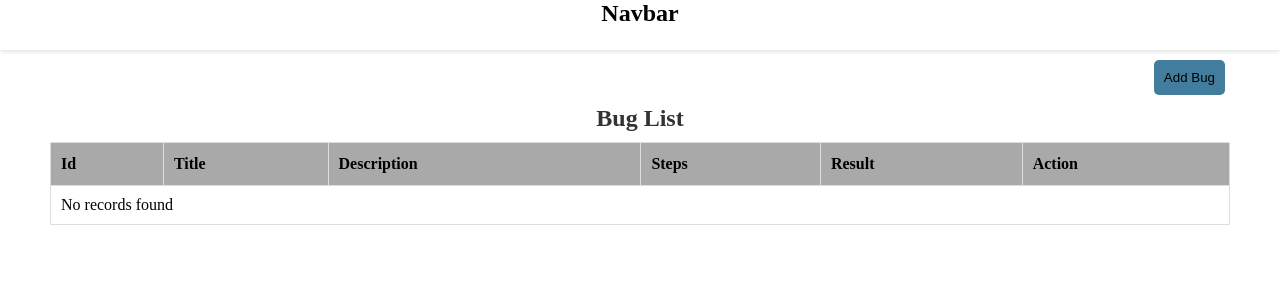
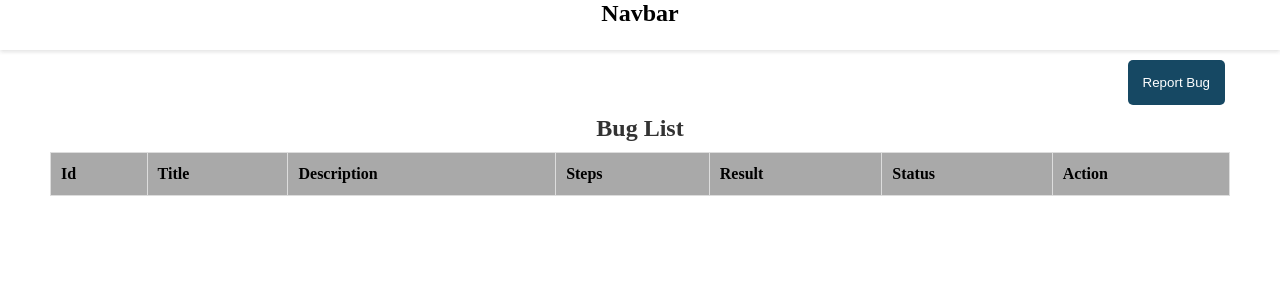
Before and after one commit to roshni73/Bug-tracker, a React (Vite) app: page /buglist in a window 1280 px wide. Shown: the top 300 px of the page. Built offline with nearby package versions, Linux system fonts and the light colour scheme.

Commit message:
Update Buglist

```diff
--- a/src/Views/Button/Button.jsx
+++ b/src/Views/Button/Button.jsx
@@ -1,25 +1,14 @@
 
 import React from 'react';
-import Modal from '../Modal/Modal.jsx';
 import './Button.css';
 
-import { useState } from 'react';
+function Button(props){
+    const { className, title, onClick } = props;
 
-function Button( {setData}) {
-    const [isOpen, setIsOpen] = useState(false);
-
-    const togglePopup = () => {
-        setIsOpen(!isOpen);
-    };
-
-    return (
-        <div>
-            <div className="btn">
-                <button onClick={togglePopup}>Add Bug </button>
-            </div>
-            <Modal isOpen={isOpen} closeModal={togglePopup} setData={setData}/>
-        </div>
+    return(
+        <button className={className} onClick={onClick} title={title}>
+            {title}
+        </button>
     );
 }
-
 export default Button;
--- a/src/Views/Button/button.css
+++ b/src/Views/Button/button.css
@@ -21,21 +21,3 @@ button:hover {
     border-radius: 5px;
     border: 1px solid #ddd;
 }
-.btn{
-    display:flex;
-    justify-content:end;
-
-}
-.btn button{
-    background-color: #427D9D;
-    margin-top:10px;
-    padding:10px;
-}
-.popup-inner{
-    width: 100%;
-    max-width: 500px;
-    padding: 20px;
-    border-radius: 5px;
-    background-color: #fff;
-    box-shadow: 0 0 10px rgba(0,0,0,0.1);
-}
--- a/src/Views/InputForm/InputForm.css
+++ b/src/Views/InputForm/InputForm.css
@@ -17,7 +17,7 @@ input[type="text"], textarea {
 }
 
 input[type="submit"] {
-    background-color:#164863;;
+    background-color:#164863;
     color: white;
     padding: 10px 20px;
     border: none;
--- a/src/Views/InputForm/InputForm.jsx
+++ b/src/Views/InputForm/InputForm.jsx
@@ -1,17 +1,24 @@
 import './InputForm.css';
 import React, { useState } from "react";
 
-function InputForm({setData}) {
+function InputForm(props) {
+  const {
+    onAddSuccess,
+  } = props
   const initialFormState = {
     title: '',
     description: '',
     steps: '',
     actual: '',
+    status: '',
+
+
     errors: {
-      title: '',
-      description: '',
-      steps: '',
-      actual: ''
+    title: '',
+    description: '',
+    steps: '',
+    actual: '',
+    status: ''
     }
   };
 
@@ -24,33 +31,35 @@ function InputForm({setData}) {
       title: formState.title ? '' : 'Title is required',
       description: formState.description ? '' : 'Description is required',
       steps: formState.steps ? '' : 'Steps are required',
-      actual: formState.actual ? '' : 'Actual result is required'
+      actual: formState.actual ? '' : 'Actual result is required',
+      status: formState.status ? '' : 'Status is required'
     };
 
     if (Object.values(errors).some(error => error)) {
       setFormState({ ...formState, errors });
       return;
     }
+    onAddSuccess(formState);
+  };
 
-    const localStorageData = localStorage.getItem('formData');
-    const storedFormData = JSON.parse(localStorageData || "[]");
-    storedFormData.push(formState);
-    localStorage.setItem('formData', JSON.stringify(storedFormData));
-    setData(JSON.parse(localStorageData));
-    setFormState(initialFormState);
-
-  };
   return (
     <div>
       <form onSubmit={handleSubmit}>
         <label>
           Bug Title:
-          <input type="text" value={formState.title} onChange={e => setFormState({ ...formState, title: e.target.value })} />
+          <input
+            type="text"
+            value={formState.title}
+            onChange={e => setFormState({ ...formState, title: e.target.value })}
+            />
           {formState.errors.title && <p>{formState.errors.title}</p>}
         </label>
         <label>
-          Description:
-          <textarea value={formState.description} onChange={e => setFormState({ ...formState, description: e.target.value })} />
+          Description
+          <textarea
+            value={formState.description}
+            onChange={e => setFormState({ ...formState, description: e.target.value })}
+          />
           {formState.errors.description && <p>{formState.errors.description}</p>}
         </label>
         <label>
@@ -63,6 +72,11 @@ function InputForm({setData}) {
           <textarea value={formState.actual} onChange={e => setFormState({ ...formState, actual: e.target.value })} />
           {formState.errors.actual && <p>{formState.errors.actual}</p>}
         </label>
+        <label>
+          status:
+          <textarea value={formState.status} onChange={e => setFormState({ ...formState, status: e.target.value })} />
+          {formState.errors.status && <p>{formState.errors.status}</p>}
+        </label>
         <input type="submit" value="Submit" />
       </form>
     </div>
--- a/src/Views/Modal/Modal.css
+++ b/src/Views/Modal/Modal.css
@@ -17,3 +17,17 @@
     width: 80%;
     max-width: 500px;
   }
+  .modal-content button{
+    display:flex;
+    background-color:#164863;
+    color:white;
+    border-radius:5px;
+    border:none;
+  }
+  .btn{
+    display:flex;
+    justify-content:end;
+    color:white;
+    border-radius:5px;
+    border:none;
+  }
--- a/src/Views/Modal/Modal.jsx
+++ b/src/Views/Modal/Modal.jsx
@@ -2,19 +2,19 @@ import React from "react";
 import './Modal.css';
 import InputForm from '../InputForm/InputForm.jsx';
 
-
-function Modal({ isOpen, closeModal, setData }) {
+function Modal({ isOpen, closeModal, setData, submitData }) {
     if (!isOpen) {
       return null;
     }
-
+    const onAddSuccess = (arg) => {
+      submitData(arg);
+    }
   return (
         <div className="modal-overlay">
           <div className="modal-content">
-            <button onClick={closeModal}>X</button>
-            <InputForm  setData={setData}/>
+           <div className="btn"><button onClick={closeModal}>X</button></div>
+           <InputForm onAddSuccess={onAddSuccess} />
           </div>
-
         </div>
       );
     }
--- a/src/Views/bugList/BugList.jsx
+++ b/src/Views/bugList/BugList.jsx
@@ -1,19 +1,23 @@
 import './BugList.css'
 import Navbar from '../NavBar/NavBar.jsx';
 import Button from '../Button/Button.jsx';
-import React, { useState, useEffect } from 'react';
+import Modal from '../Modal/Modal.jsx';
+import React, { useState,useEffect } from 'react';
 
 function BugList() {
+
+
     const [data, setData] = useState([]);
+    const [isOpen, setIsOpen] = useState(false);
 
-    useEffect(() => {
-        const localStorageData = localStorage.getItem('formData');
-        if (localStorageData) {
-            setData(JSON.parse(localStorageData));
-        }
-    }, []);
 
-    function deleteItem(index) {
+
+
+
+
+
+
+   /*  function deleteItem(index) {
         const localStorageData = localStorage.getItem('formData');
          if (localStorageData) {
          let formDataArray = JSON.parse(localStorageData);
@@ -21,16 +25,29 @@ function BugList() {
             localStorage.setItem('formData', JSON.stringify(formDataArray));
             setData(formDataArray);
        }
+    }*/
+
+    const toggleModal = () => {
+        setIsOpen(!isOpen);
+    };
+
+    const onAddSuccess = (arg) => {
+        setData((oldValues) => [...oldValues, arg]);
+        setIsOpen(false);
     }
-
     return (
     <>
+        <div className="container">
             <div className="navbar">
                 <Navbar />
             </div>
             <div className="main-container">
                 <div className="bug-list">
-                    <Button setData={setData} />
+                   <div  className='add-button'>
+                    <Button onClick={toggleModal} title="Report Bug"/>
+                    </div>
+                    <Modal isOpen={isOpen} closeModal={toggleModal} submitData={onAddSuccess}>
+                    </Modal>
                     <h2>Bug List</h2>
                     <table>
                         <thead>
@@ -40,11 +57,13 @@ function BugList() {
                                 <th>Description</th>
                                 <th>Steps</th>
                                 <th>Result</th>
+                                <th>Status</th>
                                 <th>Action</th>
+
                             </tr>
                         </thead>
                         <tbody>
-                            {data.length > 0 ? (
+                            {data && (
                                 data.map((item, index) => (
                                     <tr key={index}>
                                         <td>{index}</td>
@@ -52,6 +71,7 @@ function BugList() {
                                         <td>{item.description}</td>
                                         <td>{item.steps}</td>
                                         <td>{item.actual}</td>
+                                        <td>{item.status}</td>
                                         <td>
                                             <button>View</button>
                                             <button>Edit</button>
@@ -59,13 +79,10 @@ function BugList() {
                                         </td>
                                     </tr>
                                 ))
-                            ) : (
-                                <tr>
-                                    <td colSpan="6" className='centerText'>No records found</td>
-                                </tr>
                             )}
                         </tbody>
                     </table>
+                </div>
             </div>
         </div>
     </>
--- a/src/Views/bugList/buglist.css
+++ b/src/Views/bugList/buglist.css
@@ -11,6 +11,15 @@
     padding-left:50px;
     padding-right:50px;
 
+
+
+}
+.bug-list button{
+    margin-top: 10px;
+    margin-right: 5px;
+    padding: 5px 10px;
+    border-radius: 5px;
+    cursor: pointer;
 }
 
 .bug-list h2 {
@@ -44,14 +53,6 @@
     color: black;
 }
 
-.bug-list button {
-    margin-right: 5px;
-    padding: 5px 10px;
-    border: none;
-    background-color: #427D9D;;
-    border-radius: 5px;
-    cursor: pointer;
-  }
 
   .bug-list button:hover {
     opacity: 0.8;
@@ -61,3 +62,20 @@
     text-align: center;
     align-items: center;
   }
+  .add-button{
+    display: flex;
+    justify-content:end;
+
+  }
+    .add-button button{
+        background-color:#164863;
+        color:white;
+        border-radius:5px;
+        border:none;
+        padding:15px;
+        cursor:pointer;
+    }
+    .add-button button:hover{
+        background-color:#164863;
+        opacity:0.8;
+    }
```
Also changed, not shown: src/Views/bugList/index.jsx (added). Lines whose indentation alone changed are shown as unchanged.
